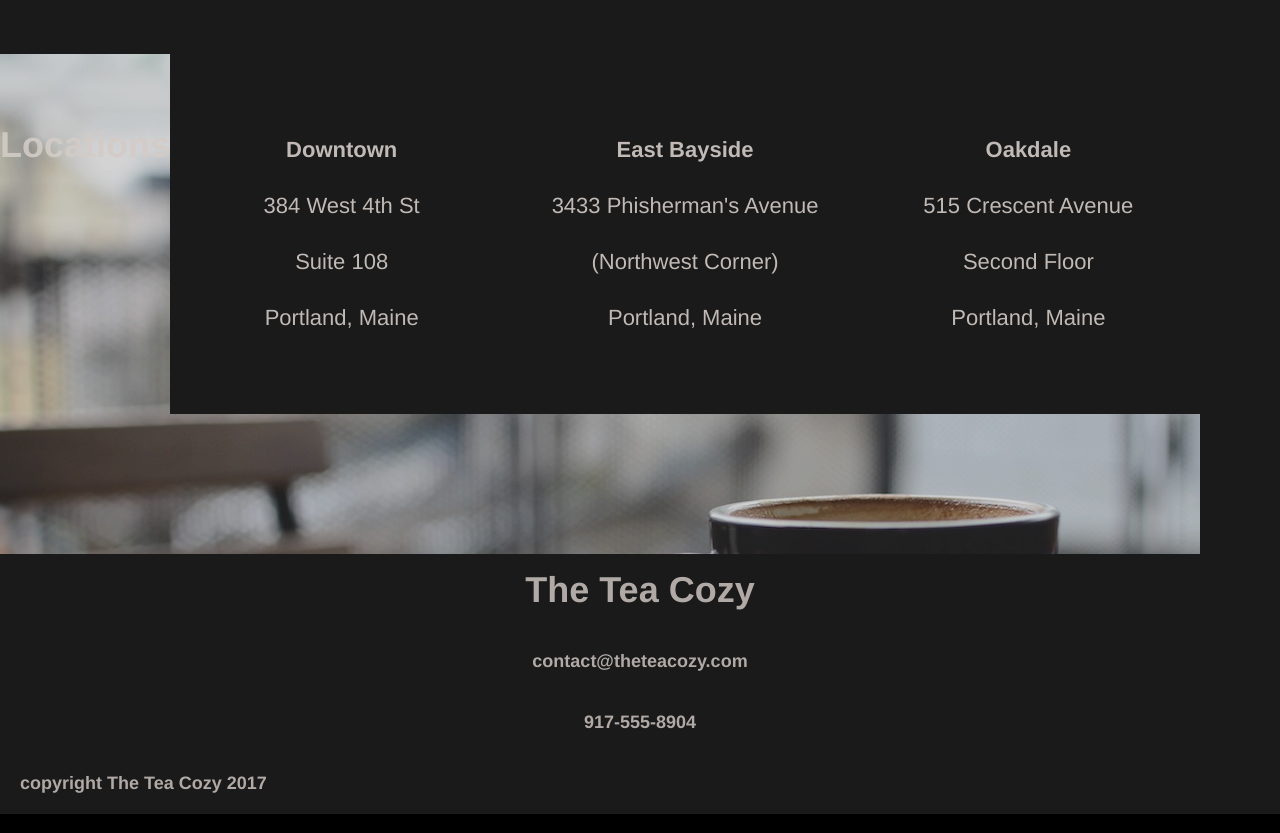
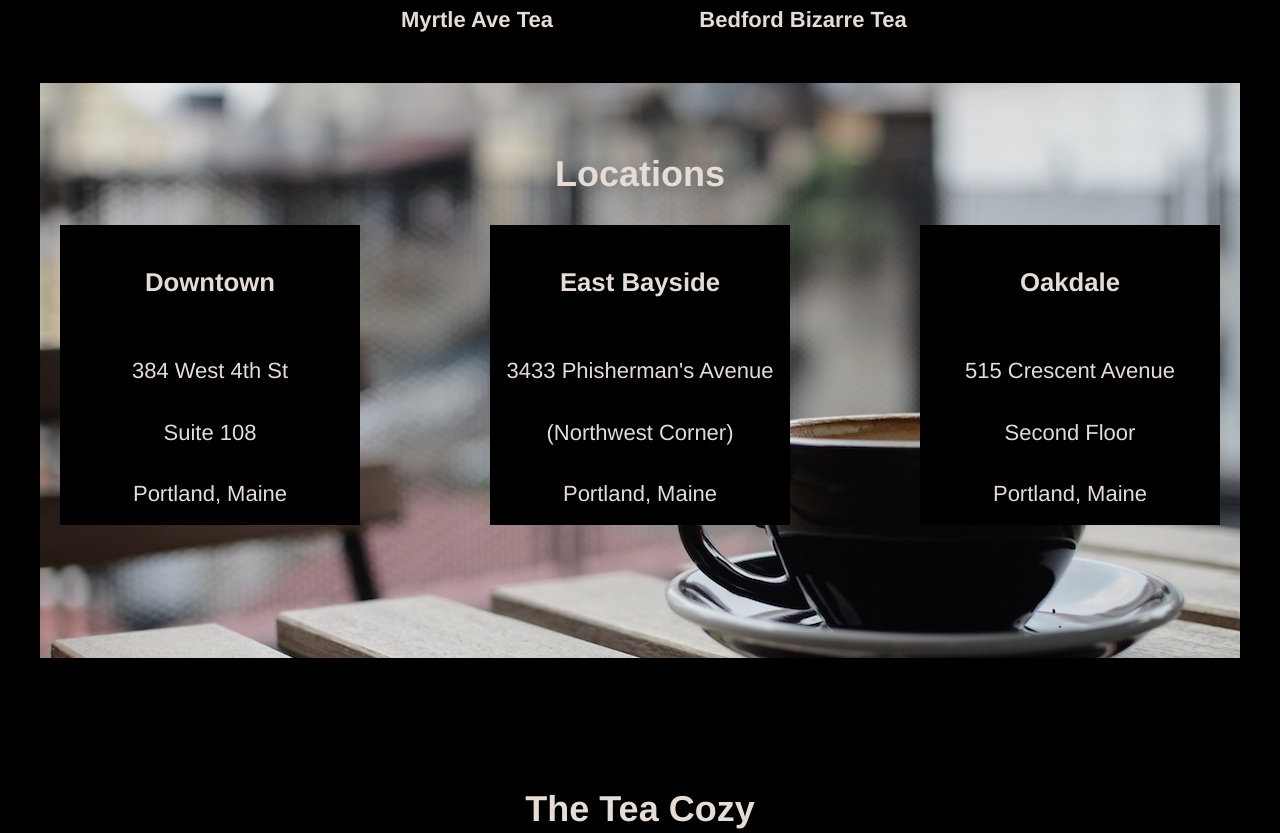
Before and after one commit to marianneschwab/tea-cozy, a plain HTML site: page index.html in a window 1280 px wide. Shown: the part 1471-2304 px from the top of the page. Drawn offline with Linux system fonts and the light colour scheme.

Commit message:
adjusting alignment

```diff
--- a/index.html
+++ b/index.html
@@ -18,6 +18,10 @@
           <span><a href="#locations">Locations</a></span>
         </nav>
     </header>
+
+    <!--body content-->
+
+    <div class="main">
 
       <!--Mission-->
       <div class="mission">
@@ -58,25 +62,27 @@
         <!--Locations-->
         <div class="locations">
           <h2>Locations</h2>
+          <div class="boxes">
             <div class="location-block">
               <h3>Downtown</h3>
-          <p>384 West 4th St</p>
-          <p>Suite 108</p>
-          <p>Portland, Maine</p>
+              <span>384 West 4th St</span>
+              <span>Suite 108</span>
+              <span>Portland, Maine</span>
             </div>
             <div class="location-block">
               <h3>East Bayside</h3>
-          <p>3433 Phisherman's Avenue</p>
-          <p>(Northwest Corner)</p>
-          <p>Portland, Maine</p>
+              <span>3433 Phisherman's Avenue</span>
+              <span>(Northwest Corner)</span>
+              <span>Portland, Maine</span>
             </div>
             <div class="location-block">
               <h3>Oakdale</h3>
-          <p>515 Crescent Avenue</p>
-          <p>Second Floor</p>
-          <p>Portland, Maine</p>
+              <span>515 Crescent Avenue</span>
+              <span>Second Floor</span>
+              <span>Portland, Maine</span>
             </div>
-
+          </div>
+        </div>
     </div>
 
       <!--Footer-->
--- a/resources/css/style.css
+++ b/resources/css/style.css
@@ -1,5 +1,5 @@
 /* universal styles */
-* {
+body {
   margin: 0;
   padding: 0;
   font-family: 'Helvetica';
@@ -16,15 +16,15 @@ a {
 
 h2 {
   font-size: 36px;
-  padding-bottom: 20px;
 }
 
 /* header */
 header {
   display: flex;
+  background-color: black;
   align-items: center;
   position: fixed;
-  z-index: 1;
+  z-index: 2;
   width: 100%;
   height: 69px;
   border-bottom: 1px solid seashell;
@@ -46,34 +46,41 @@ nav span {
   padding: 20px 10px;
 }
 
+/* main */
+
+.main {
+  display: flex;
+  position: relative;
+  flex-direction: column;
+  top: 70px;
+  width: 1200px;
+  margin-top: 0px;
+  margin-right: auto;
+  margin-bottom: 200px;
+  margin-left: auto;
+}
+
 /* mission section */
 
 .mission {
   display: inline-flex;
-  flex-shrink: 1;
   flex-direction: column;
   justify-content: center;
   align-items: center;
   background-image: url('../images/img-mission-background.jpg');
   height: 700px;
-  max-width: 1200px;
-  position: relative;
-  top: 69px;
 }
 
 .mission .mission-statement {
   background-color: black;
   width: 1200px;
-  padding-top: 10px;
-  padding-bottom: 10px;
 }
-
 
 
 /* featured teas */
 
 .featured-tea {
-  margin: 75px;
+  margin: 0px 75px;
 }
 
 .featured-tea .featured-tea-intro {
@@ -99,32 +106,38 @@ nav span {
 /* locations section */
 
 .locations {
+  background-image: url('../images/img-locations-background.jpg');
+  background-position: center;
+  background-repeat: no-repeat;
+  height: 575px;
+  width: 1200px;
+  margin-top: 40px;
+}
+
+.boxes {
   display: flex;
-  flex-direction: row;
-  flex-shrink: 1;
-  background-image: url('../images/img-locations-background.jpg');
-  height: 500px;
-  max-width: 1200px;
+  justify-content: space-between;
+  align-items: center;
+  height: 300px;
+
 }
 
 .location-block {
+  background-color: black;
   display: flex;
   flex-direction: column;
-  justify-content: center;
+  justify-content: space-around;
   align-items: center;
   width: 300px;
   height: 300px;
   opacity: 1;
-  padding: 30px;
+  margin-right: 20px;
+  margin-left: 20px;
 }
 
 .locations h2 {
   background-color: transparent;
-  padding-top: 70px;
-}
-
-.locations p {
-  padding-top: 30px;
+  padding-top: 40px;
 }
 
 /* footer */
@@ -144,5 +157,4 @@ footer .copyright h5 {
 
 h5 {
   font-size: 18px;
-  padding: 20px;
 }
```
Lines whose indentation alone changed are shown as unchanged.
